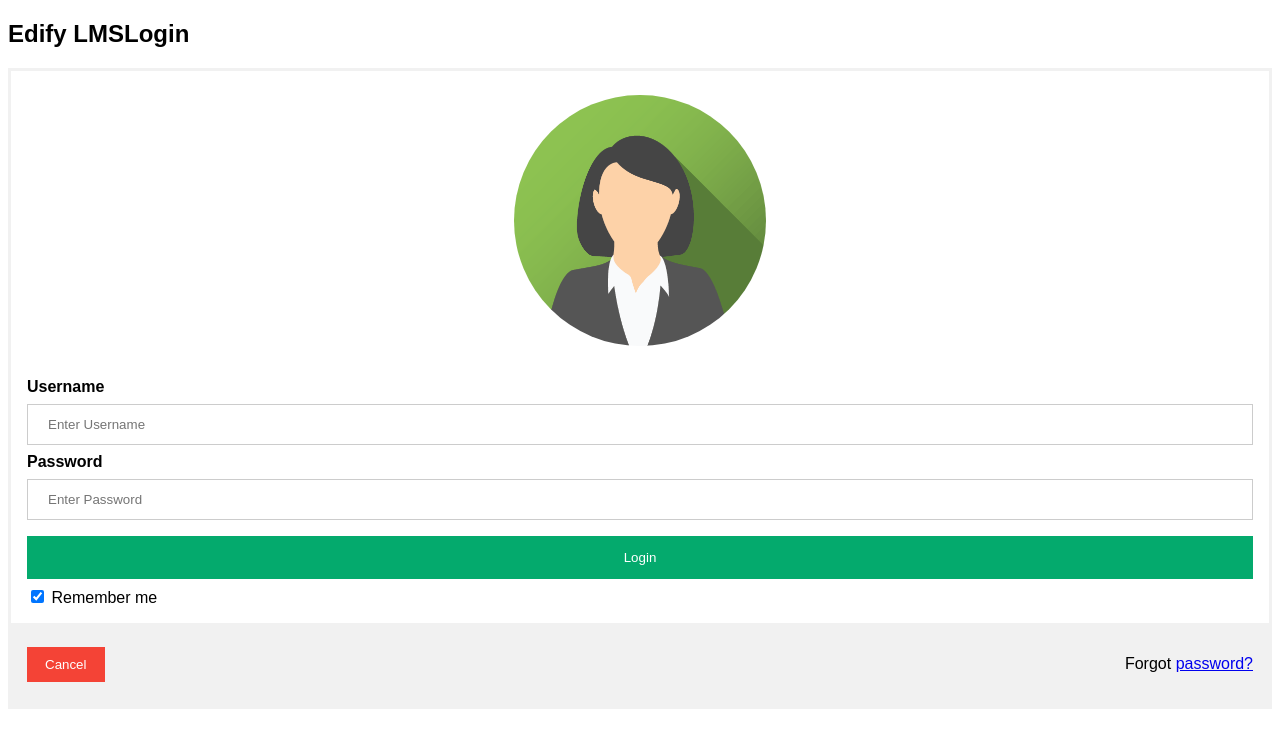
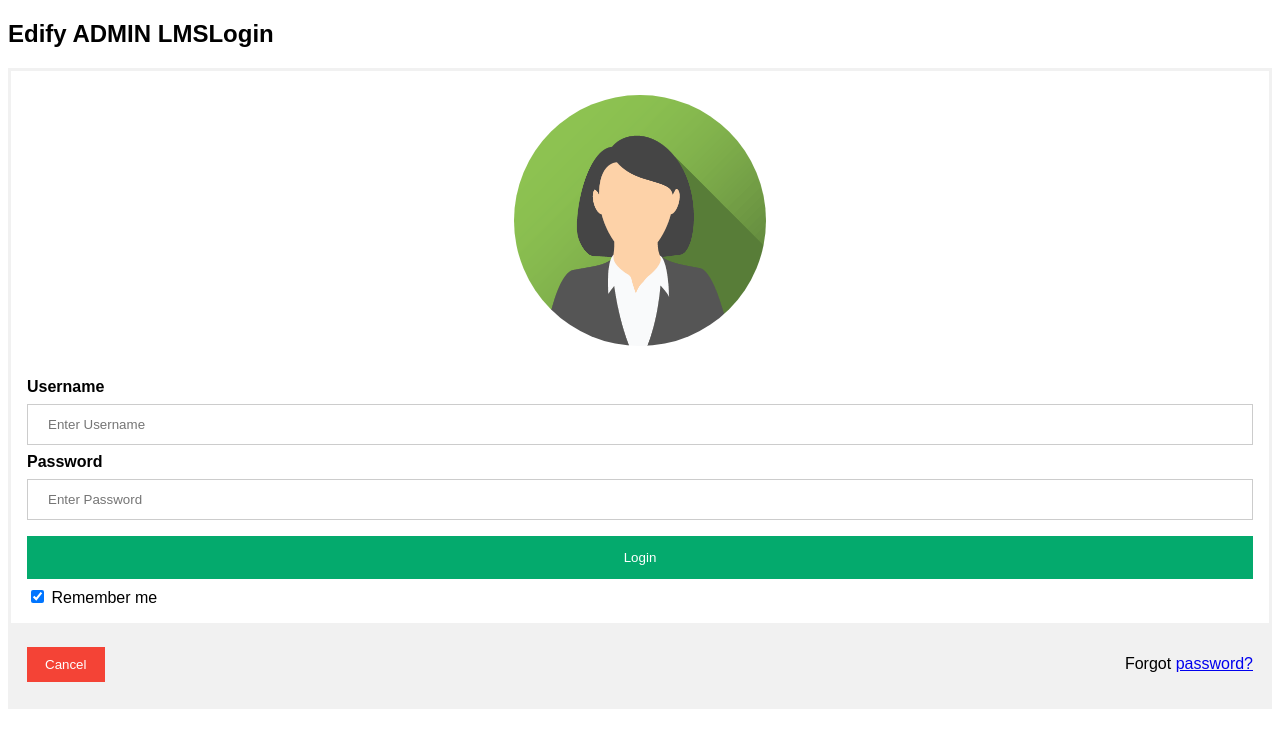
Before and after one commit to saimadhu11/webapplication, a plain HTML site: page index.html in a window 1280 px wide. Drawn offline with Linux system fonts and the light colour scheme.

Commit message:
admin login

```diff
--- a/index.html
+++ b/index.html
@@ -68,7 +68,7 @@ span.psw {
 </head>
 <body>
 
-<h2>Edify LMSLogin </h2>
+<h2>Edify ADMIN LMSLogin </h2>
 
 <form action="/action_page.php" method="post">
   <div class="imgcontainer">
```
